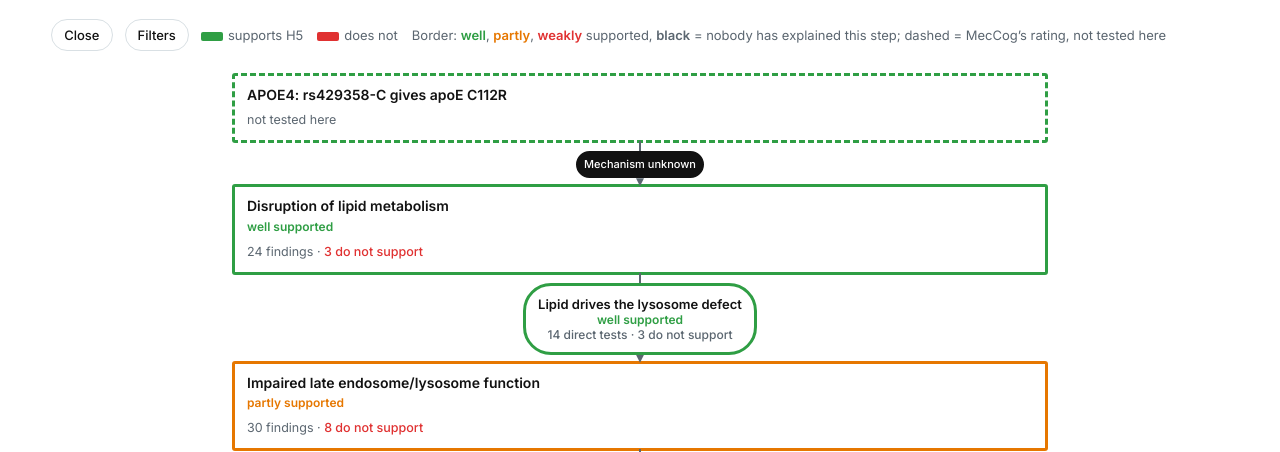
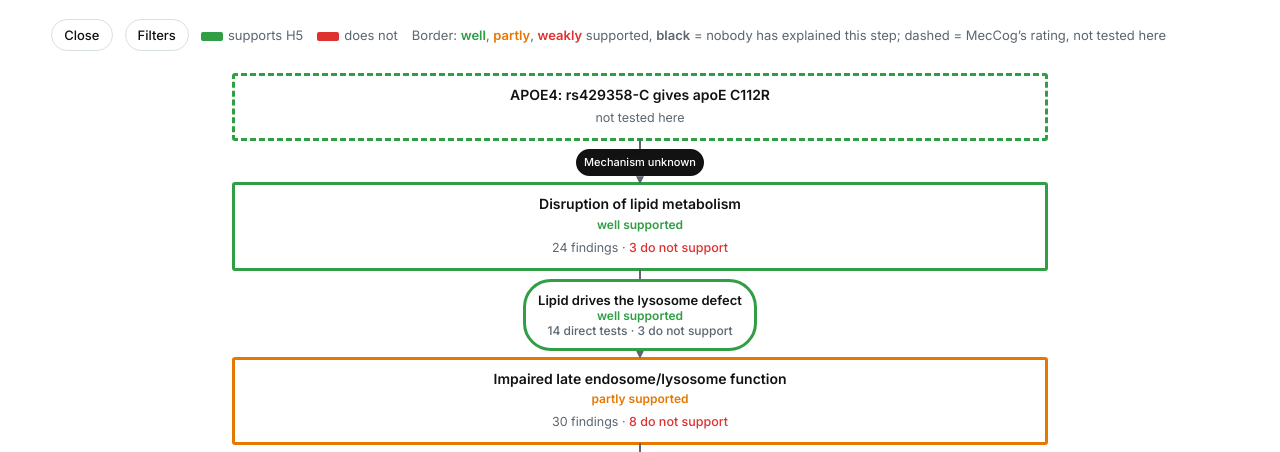
Before and after one commit to moqri/meccog-apoe4-h5, a plain HTML site: page docs/index.html in a window 1280 px wide. Shown: the part 321-773 px from the top of the page. Drawn offline with Linux system fonts and the light colour scheme.

Commit message:
Centre the labels in the boxes
Co-Authored-By: Claude Opus 5.5 <noreply@anthropic.com>
Claude-Session: https://claude.ai/code/session_01D9wVaU4XVpy9VCZcovVCSf

```diff
--- a/docs/index.html
+++ b/docs/index.html
@@ -47,6 +47,8 @@ select{font:16px Inter,sans-serif;border:1px solid var(--rule);background:var(--
 .chain{display:flex;align-items:stretch;margin-top:18px;padding:4px 2px 10px}
 .step{flex:1 1 0;min-width:0;overflow-wrap:break-word;border:3px solid var(--c,var(--k));border-radius:3px;background:var(--bg);display:flex;flex-direction:column}
 .hd{all:unset;box-sizing:border-box;flex:1 0 auto;display:flex;flex-direction:column;gap:3px;width:100%;padding:10px 12px;cursor:pointer;text-align:left;font:inherit;color:inherit}
+.step>.hd{align-items:center;justify-content:center;text-align:center}
+.step>.hd .ct{margin-top:0;padding-top:2px}
 .hd:focus-visible{outline:2px solid var(--ink);outline-offset:-4px}
 .step.open{flex:5 1 0}
 .step.open .hd{flex:0 0 auto;background:color-mix(in srgb,var(--c) 9%,var(--bg))}
```
Also changed, not shown: docs/viz/kg_template.html (+2 -0 lines), index.html (+2 -0 lines).
